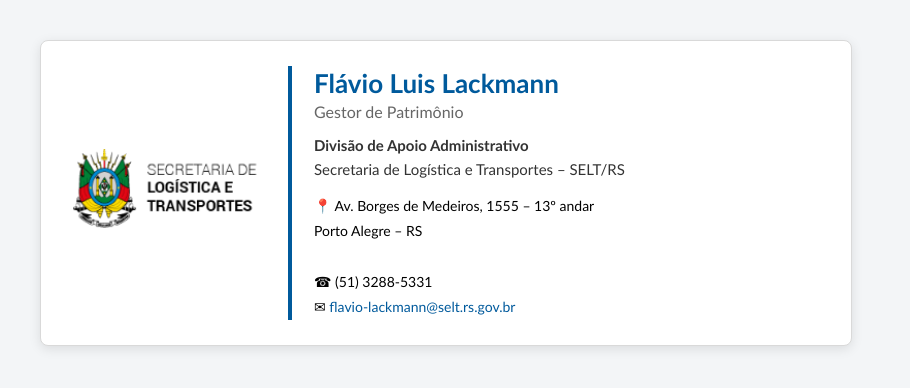
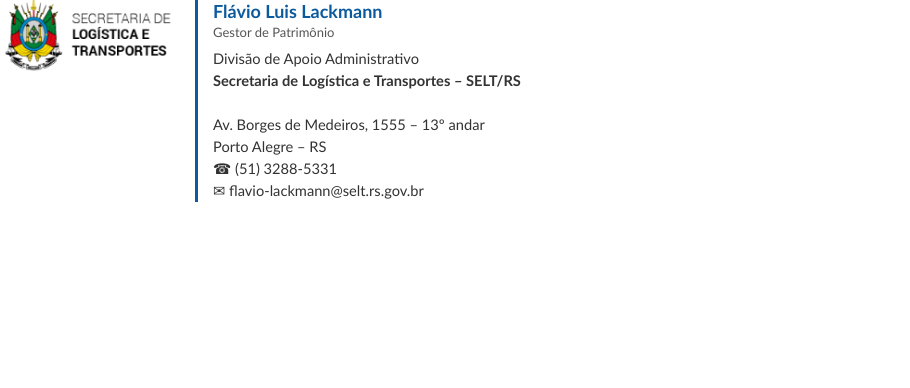
Before and after one commit to harunocode/assinatura-selt, a plain HTML site: page assinatura.html in a window 1280 px wide. Shown: the whole page, without its empty margins (0-910 px from the left). Drawn offline with Linux system fonts and the light colour scheme.

```diff
--- a/assinatura.html
+++ b/assinatura.html
@@ -1,122 +1,50 @@
 <!DOCTYPE html>
-<html lang="pt-BR">
+<html>
 <head>
 <meta charset="UTF-8">
-<title>Assinatura - Flávio Luis Lackmann</title>
-
-<style>
-body{
-    margin:40px;
-    background:#f3f5f7;
-    font-family:Calibri,Segoe UI,Arial,sans-serif;
-}
-
-.card{
-    width:760px;
-    background:#ffffff;
-    border:1px solid #d9d9d9;
-    border-radius:8px;
-    padding:25px;
-    box-shadow:0 3px 12px rgba(0,0,0,.10);
-}
-
-table{
-    border-collapse:collapse;
-}
-
-.nome{
-    font-size:26px;
-    font-weight:700;
-    color:#005A9C;
-}
-
-.cargo{
-    font-size:16px;
-    color:#666;
-    margin-top:3px;
-}
-
-.orgao{
-    font-size:15px;
-    color:#333;
-    margin-top:12px;
-    line-height:1.6;
-}
-
-.info{
-    margin-top:12px;
-    font-size:14px;
-    line-height:1.8;
-}
-
-a{
-    color:#005A9C;
-    text-decoration:none;
-}
-
-a:hover{
-    text-decoration:underline;
-}
-
-.logo{
-    width:200px;
-}
-</style>
-
+<title>Assinatura</title>
 </head>
 
-<body>
+<body style="margin:0;padding:0;font-family:Calibri, Arial, sans-serif;font-size:11pt;color:#333333;">
 
-<div class="card">
-
-<table>
-
+<table cellpadding="0" cellspacing="0" border="0">
 <tr>
 
-<td width="220">
-
-<img class="logo"
-src="brasao_logo selt_2026.png"
-alt="Secretaria de Logística e Transportes">
-
+<td valign="top" style="padding-right:15px;">
+<img src="brasao_logo selt_2026.png"
+width="180"
+alt="Secretaria de Logística e Transportes"
+style="display:block;border:0;">
 </td>
 
-<td style="border-left:4px solid #005A9C;padding-left:22px;">
+<td valign="top" style="border-left:3px solid #0B5A9D;padding-left:15px;">
 
-<div class="nome">
+<div style="font-size:18px;font-weight:bold;color:#0B5A9D;">
 Flávio Luis Lackmann
 </div>
 
-<div class="cargo">
+<div style="font-size:13px;color:#555555;padding-top:2px;">
 Gestor de Patrimônio
 </div>
 
-<div class="orgao">
-<b>Divisão de Apoio Administrativo</b><br>
-Secretaria de Logística e Transportes – SELT/RS
-</div>
+<div style="padding-top:8px;line-height:1.5;color:#333333;">
 
-<div class="info">
+Divisão de Apoio Administrativo<br>
+<b>Secretaria de Logística e Transportes – SELT/RS</b><br><br>
 
-📍 Av. Borges de Medeiros, 1555 – 13º andar<br>
-Porto Alegre – RS<br><br>
+Av. Borges de Medeiros, 1555 – 13º andar<br>
+Porto Alegre – RS<br>
 
 ☎ (51) 3288-5331<br>
 
-✉
-<a href="mailto:flavio-lackmann@selt.rs.gov.br">
-flavio-lackmann@selt.rs.gov.br
-</a>
+✉ flavio-lackmann@selt.rs.gov.br
 
 </div>
 
 </td>
 
 </tr>
-
 </table>
-
-</div>
 
 </body>
 </html>
```
